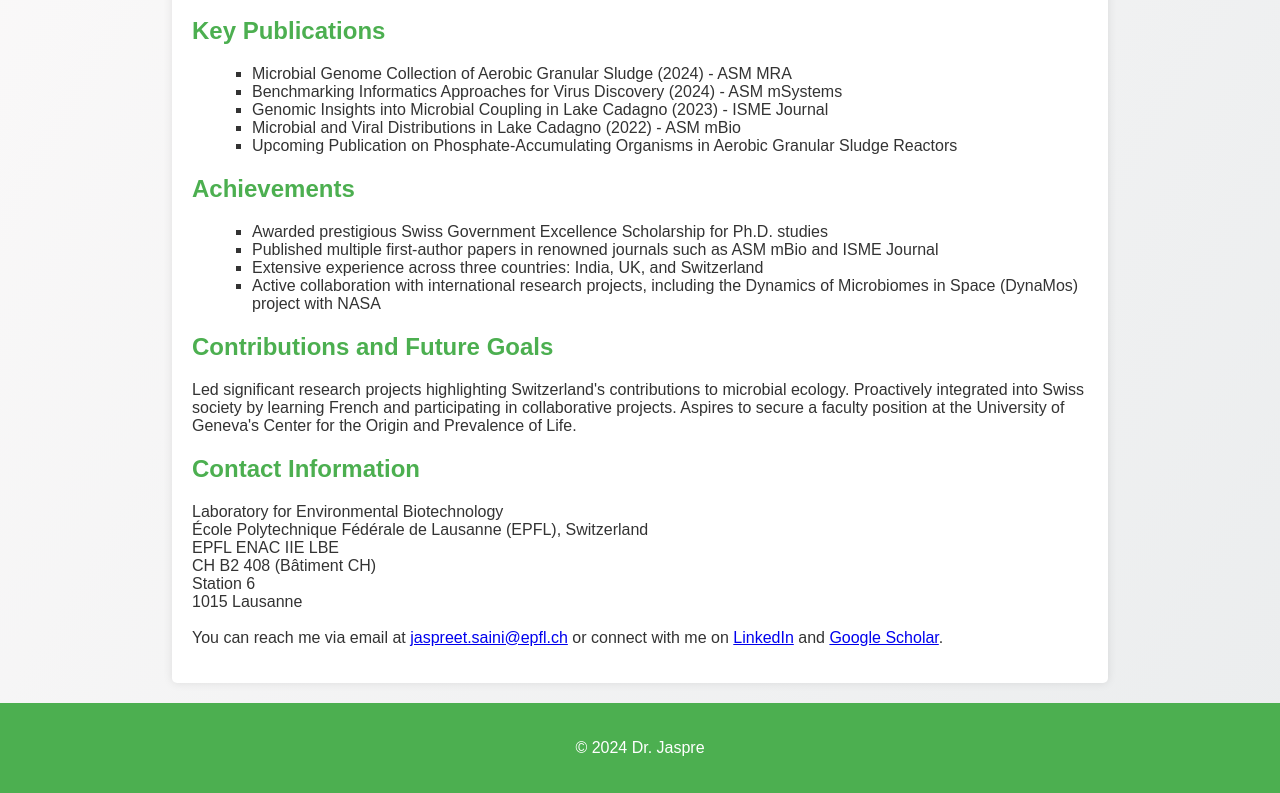
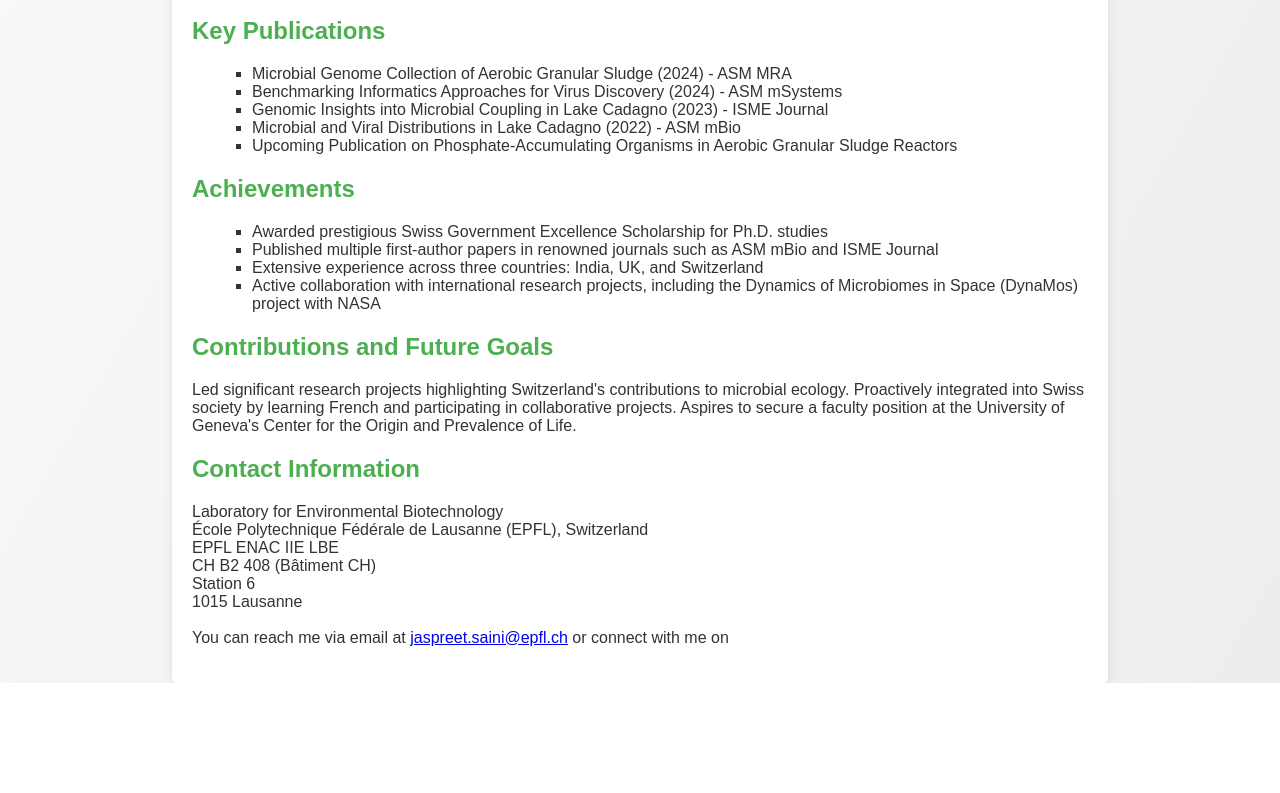
Before and after one commit to JSSaini/JSSaini.github.io, a plain HTML site: page index.html in a window 1280 px wide. Shown: the part 783-1576 px from the top of the page. After the commit the page ends 1466 px from the top, so only its background shows below. Drawn offline with Linux system fonts and the light colour scheme.

Commit message:
Update index.html

```diff
--- a/index.html
+++ b/index.html
@@ -91,6 +91,7 @@
         ul {
             list-style-type: square;
             margin-left: 20px;
+            color: #333;
         }
         @media (min-width: 768px) {
             .container {
@@ -225,9 +226,4 @@
             CH B2 408 (Bâtiment CH)<br>
             Station 6<br>
             1015 Lausanne<br><br>
-            You can reach me via email at <a href="mailto:jaspreet.saini@epfl.ch">jaspreet.saini@epfl.ch</a> or connect with me on <a href="https://www.linkedin.com/in/jaspreet-s-saini-b69989b0/" target="_blank">LinkedIn</a> and <a href="https://scholar.google.com/citations?user=1sfidJwAAAAJ&hl=en" target="_blank">Google Scholar</a>.</p>
-        </section>
-    </div>
-
-    <footer>
-        <p>&copy; 2024 Dr. Jaspre
+            You can reach me via email at <a href="mailto:jaspreet.saini@epfl.ch">jaspreet.saini@epfl.ch</a> or connect with me on <a href="https://www.linkedin.com/in/jaspreet-s-saini-b69989b0
```
